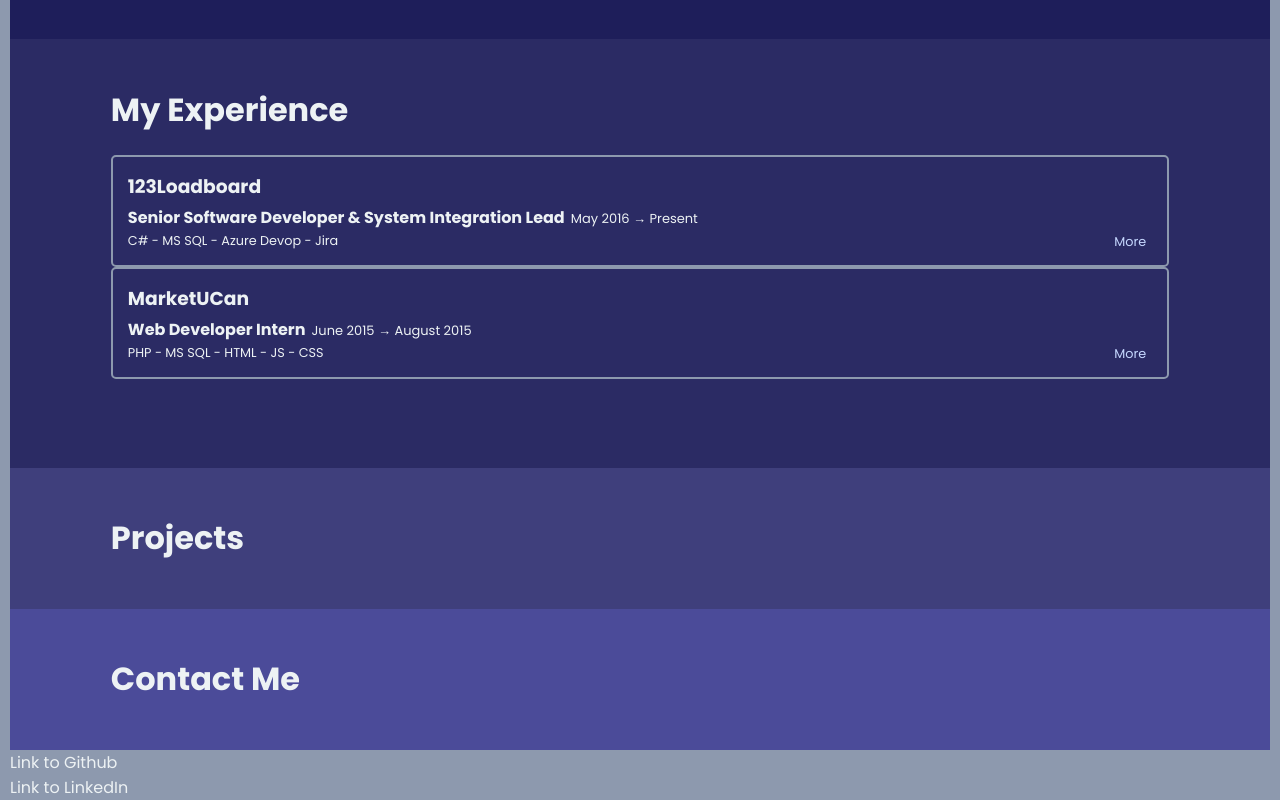
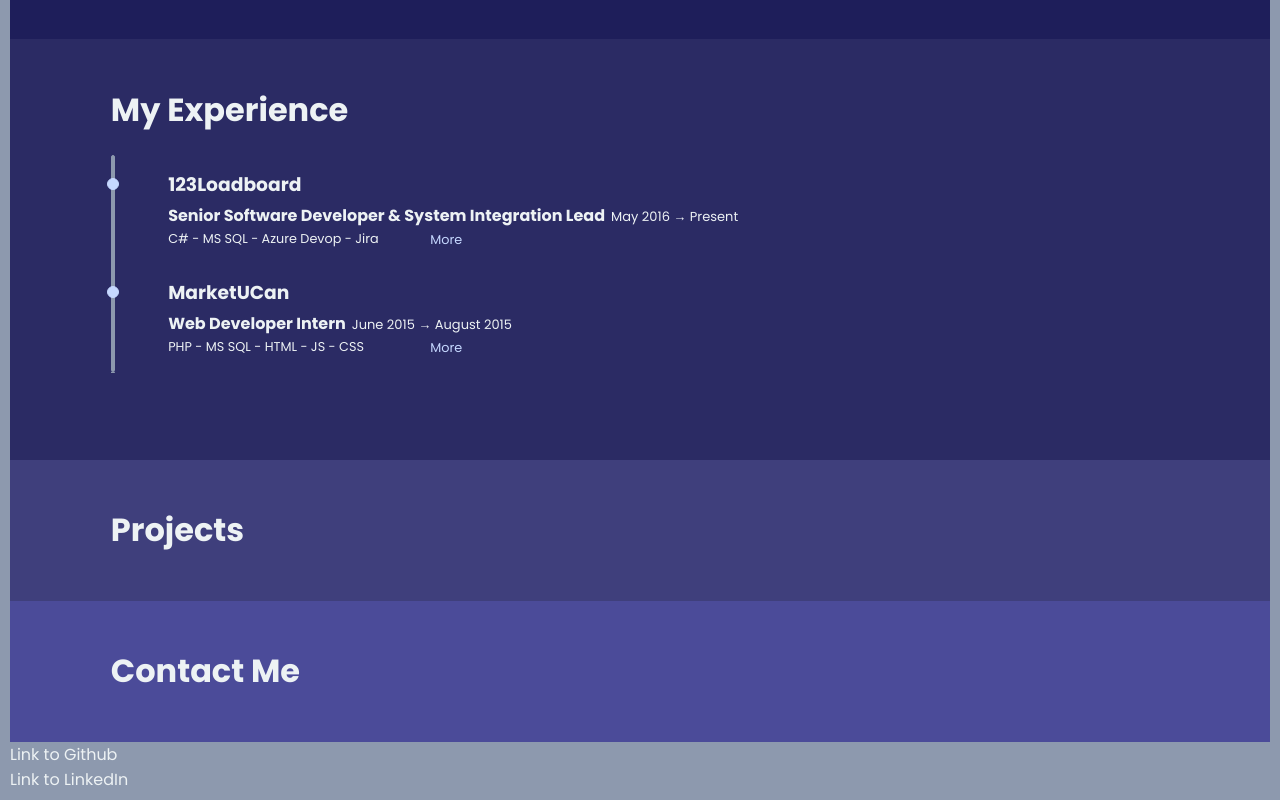
Before and after one commit to Archimedyz/portfolio-site, a Vue app: page / in a window 1280 px wide. Shown: the part 1102-1902 px from the top of the page. Built offline with nearby package versions, Linux system fonts and the light colour scheme; a web font is replaced by a local one.

Commit message:
Add timeline for exp. Style updates.

```diff
--- a/src/components/ExpCard.vue
+++ b/src/components/ExpCard.vue
@@ -4,6 +4,8 @@
 const props = defineProps([
     'heading', 'subheading', 'startDate', 'endDate', 'shortText', 'longText'
 ]);
+
+const hoverMoreLess = ref(false);
 
 const showDetails = ref(props.longText || props.shortText);
 const expandDetails = ref(false);
@@ -19,7 +21,15 @@
         <div class="exp-details" v-if="showDetails">
             <div class="details-summary">
                 <p class="short-text">{{ props.shortText }}</p>
-                <button class="details-btn" @click="expandDetails = !expandDetails">{{ expandDetails ? "Less" : "More" }}</button>
+                <button
+                    class="details-btn"
+                    :class="hoverMoreLess ? 'hovered-btn' : ''"
+                    @mouseover="hoverMoreLess=true"
+                    @mouseleave="hoverMoreLess=false"
+                    @click="expandDetails = !expandDetails"
+                    >
+                    {{ expandDetails ? "Less" : "More" }}
+                </button>
             </div>
             <div class="expand-container">
                 <Transition name="expand">
@@ -32,7 +42,7 @@
 
 <style scoped>
 .exp-card {
-    border: 2px solid var(--color-mid);
+    border: 0px solid var(--color-mid);
     border-radius: 5px;
     padding: 15px;
 }
@@ -68,21 +78,26 @@
 {
     position: relative;
     width: 100%;
+    max-width: 300px;
 }
 
 .details-btn {
     background-color: transparent;
-    position: absolute;
-    right: 0px;
+    float: right;
     font-size: 0.8rem;
     border: none;
     color: var(--color-primary-light);
+}
+
+.hovered-btn {
+    color: var(--color-light)
 }
 
 .short-text {
     margin: 0;
     font-size: 0.8rem;
     display: inline-block;
+    width: 80%;
 }
 
 .long-text {
@@ -99,7 +114,7 @@
 
 .expand-leave-to,
 .expand-enter-from {
-    margin-top: -5em;
+    margin-top: -10em;
     opacity: 65%;
 }
 
--- a/src/components/Experience.vue
+++ b/src/components/Experience.vue
@@ -6,6 +6,8 @@
 <div id="experience">
     <div class="section-content experience-content">
         <h1>My Experience</h1>
+        <div class="work-exp">
+            <div class="timeline">
                 <ExpCard
                     heading="123Loadboard"
                     subheading="Senior Software Developer & System Integration Lead"
@@ -24,6 +26,11 @@
                 />
             </div>
         </div>
+        <div class="edu-exp">
+            <div class="timeline"></div>
+        </div>
+    </div>
+</div>
 </template>
 
 <style scoped>
@@ -35,4 +42,47 @@
 .experience-content {
     margin-bottom: 5%;
 }
+
+.work-exp {
+    width: 100%;
+}
+
+.edu-exp {
+    width: 100%;
+}
+
+.timeline {
+    display: inline-block;
+    width: 80%;
+    position: relative;
+}
+
+.timeline::before {
+    content: '';
+    width: 2px;
+    background-color: var(--color-mid);
+    display: block;
+    top: 0;
+    bottom: 0;
+    position: absolute;
+    border: 1px solid var(--color-mid);
+    border-top-left-radius: 5px;
+    border-top-right-radius: 5px;
+}
+
+.timeline > * {
+    margin-left: 5%;
+}
+
+.timeline > *::before {
+    content: '';
+    width: 10px;
+    height: 10px;
+    border-radius: 50%;
+    position: absolute;
+    background-color: var(--color-primary-light);
+    left: -4px;
+    margin-top: 8px;
+    border: 1px solid var(--color-primary-light);
+}
 </style>
```
Lines whose indentation alone changed are shown as unchanged.
